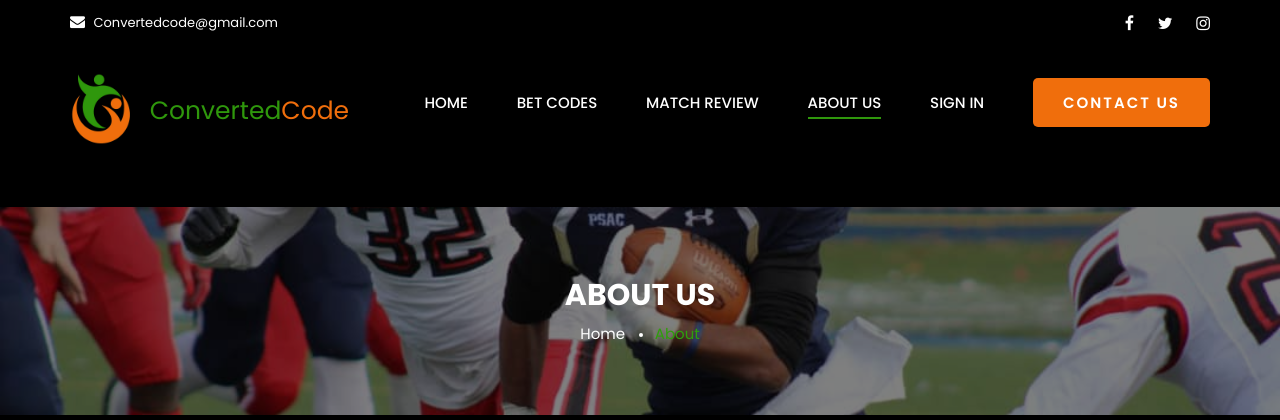
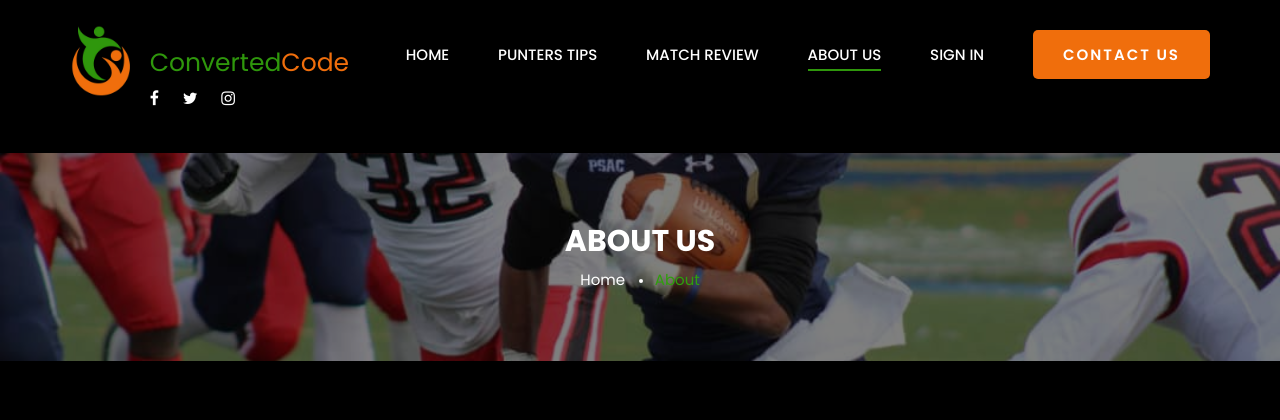
Before and after one commit to Mister-Gee/convertedcode-frontend, a PHP site: page /about.php in a window 1280 px wide. Shown: the top 420 px of the page. Run offline with PHP 8.4, Linux system fonts and the light colour scheme; some libraries are stand-ins or nearby versions.

Commit message:
Changes to index pge

```diff
--- a/css/style.css
+++ b/css/style.css
@@ -456,6 +456,12 @@ ol {
 
 .header__logo a img {
     width: 50%;
+}
+
+.header__links {
+    padding: 0px !important;
+    margin-top: -30px;
+    margin-left: 5px;
 }
 
 
--- a/includes/header.php
+++ b/includes/header.php
@@ -59,7 +59,7 @@ require_once 'core/init.php'
     <div class="offcanvas-menu-wrapper">
         <div class="offcanvas__logo">
             <a href="./index.php"><img src="img/logo.png" alt="" width="30%"> <span
-                    class="titletext">Converted<span>Code</span></span>
+                    class="titletext"><b>Converted<span>Code</span></b></span>
 
             </a>
         </div>
@@ -86,20 +86,20 @@ require_once 'core/init.php'
         <div class="header__top">
             <div class="container">
                 <div class="row">
-                    <div class="col-lg-8">
+                    <!-- <div class="col-lg-8">
                         <ul class="header__top__left">
                             <li><i class="fa fa-envelope"></i><a href="mailto:convertedcode@gmail.com">
                                     Convertedcode@gmail.com </a></li>
                         </ul>
-                    </div>
-                    <div class="col-lg-4">
+                    </div> -->
+                    <!-- <div class="col-lg-4">
                         <div class="header__top__right">
                             <a href="#"><i class="fa fa-facebook"></i></a>
                             <a href="#"><i class="fa fa-twitter"></i></a>
                             <a href="#"><i class="fa fa-instagram"></i></a>
 
                         </div>
-                    </div>
+                    </div> -->
                 </div>
             </div>
         </div>
@@ -110,6 +110,12 @@ require_once 'core/init.php'
                         <a href="./index.php"><img src="img/logo.png" alt=""><span
                                 class="titletext txt">Converted<span>Code </span></span>
                         </a>
+                        <div class="header__top__right header__links">
+                            <a href="#"><i class="fa fa-facebook"></i></a>
+                            <a href="#"><i class="fa fa-twitter"></i></a>
+                            <a href="#"><i class="fa fa-instagram"></i></a>
+
+                        </div>
                     </div>
                 </div>
                 <div class="col-lg-10">
@@ -121,10 +127,11 @@ require_once 'core/init.php'
                                             } ?>"><a href="./index.php">Home</a></li>
                                 <li class="<?php if ($page == "betcodes") {
                                                 echo "active";
-                                            } ?>"><a href="./betcodes.php">Bet Codes</a></li>
+                                            } ?>"><a href="./punters-tips.php">Punters Tips</a></li>
                                 <li class="<?php if ($page == "matchReview") {
                                                 echo "active";
                                             } ?>"><a href="./match-review.php">Match Review</a></li>
+
                                 <li class="<?php if ($page == "about") {
                                                 echo "active";
                                             } ?>"><a href="./about.php">About Us</a></li>
--- a/index.php
+++ b/index.php
@@ -22,7 +22,7 @@ include "includes/header.php";
             <div class="col-lg-6">
                 <div class="hero__text">
 
-                    <h2>Lorem ipsum dolor sit amet consectetur adipisicing elit.</h2>
+                    <h2 style="font-size: 60px;">Welcome <br>To <br>Converted Codes</h2>
                     <a href="#" class="site-btn normal-btn">Subscribe Now</a>
                 </div>
             </div>
--- a/betcodes.php
+++ b/punters-tips.php
@@ -1,6 +1,6 @@
 <?php
 $page = "betcodes";
-define("TITLE", "Bet Codes | ConvertedCode");
+define("TITLE", "Punters Tips | ConvertedCode");
 include "includes/header.php"
 ?>
 <!-- Breadcrumb Section Begin -->
@@ -9,10 +9,10 @@ include "includes/header.php"
         <div class="row">
             <div class="col-lg-12 text-center">
                 <div class="breadcrumb__text">
-                    <h2>Bet Codes</h2>
+                    <h2>Punters Tips</h2>
                     <div class="breadcrumb__links">
                         <a href="./index.php">Home</a>
-                        <span>Bet Codes</span>
+                        <span>Punters Tips</span>
                     </div>
                 </div>
             </div>
```
